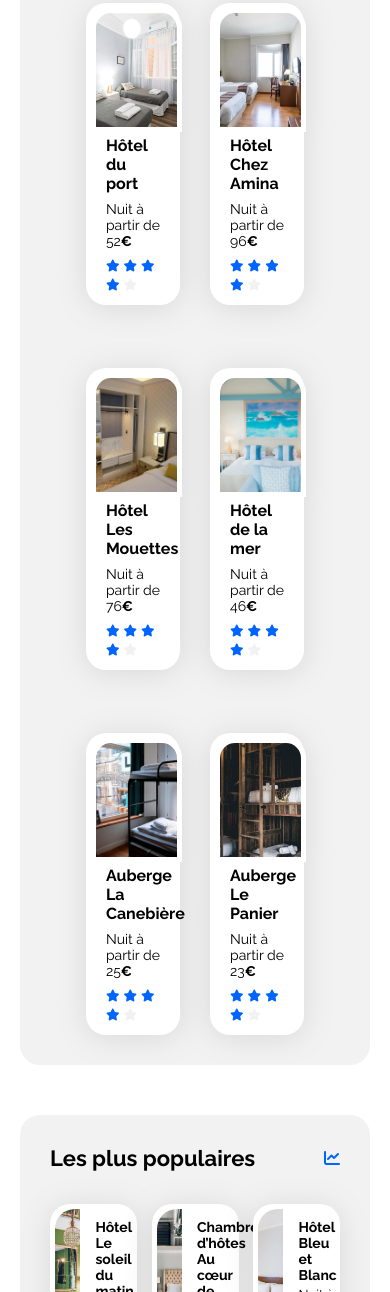
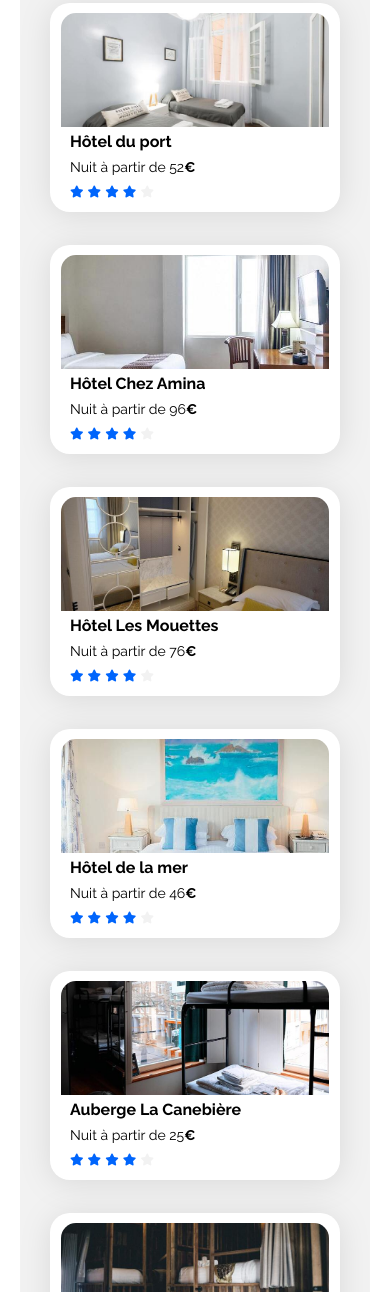
Before and after one commit to Vaaldecir/OC-Projet3, a plain HTML site: page index.html in a window 390 px wide. Shown: the part 708-2000 px from the top of the page. Drawn offline with Linux system fonts and the light colour scheme.

Commit message:
Finalisation CSS hebergement + responsive tablette et telephone

```diff
--- a/css/style.css
+++ b/css/style.css
@@ -228,6 +228,8 @@ a {
 
 /****** Hebergements ***********/
 .hebergements {
+  display: flex;
+  flex-direction: column;
   width: 65%;
 }
 
@@ -238,14 +240,16 @@ a {
 
 .hebergements-card {
   display: flex;
-  flex-flow:row wrap;
-  justify-content: center;
-  gap: 30px;
+  flex-flow: row wrap;
+  justify-content: space-between;
+}
+.hebergement-article {
+  display: flex;
+  flex-direction: column;
+  align-items: center;
 }
 
 .hebergements-card .card {
-  display: flex;
-  flex-direction: column;
   margin-top: 33px;
   width: 29%;
   gap: 4px;
@@ -257,6 +261,10 @@ a {
   border: 5px solid #ffffff;
   border-top-left-radius: 20px;
   border-top-right-radius: 20px;
+}
+
+.hebergements-card-content {
+  width: 100%;
 }
 
 .hebergements-card .card-txt {
@@ -273,12 +281,18 @@ a {
 
 .hebergements-card .card-subtitle {
   margin: unset;
-  font-size: 14px
+  font-size: 14px;
 }
 
 .hebergements-card .card-rating {
   margin: 8px 0px 5px;
   padding: 0px 15px;
+}
+
+.more {
+  margin-top: 35px;
+  font-size: 18px;
+  font-weight: 700;
 }
 /****** Populaires ***********/
 .populaires {
@@ -494,4 +508,14 @@ a {
     text-align: left;
     padding-left: 8px;
   }
+
+  /* Hebergement settings */
+  .hebergements-card {
+    display: flex;
+    flex-direction: column;
+  }
+
+  .hebergements-card .card {
+    width: auto;
+  }
 }
--- a/index.html
+++ b/index.html
@@ -92,7 +92,7 @@
             <h3 class="hebergements-title">Hébergements à Marseille</h3>
             <div class="hebergements-card">
               <a href="#" class="card">
-                <article>
+                <article class="hebergement-article">
                   <img
                     src="images/hebergements/fred-kleber.jpg"
                     alt="Image de la chambre d'hôtel montrant deux lits"
@@ -115,7 +115,7 @@
                 </article>
               </a>
               <a href="#" class="card">
-                <article>
+                <article class="hebergement-article">
                   <img
                     src="images/hebergements/febrian-zakaria.jpg"
                     alt="Image de la chambre d'hôtel montrant deux lits et une fenetre"
@@ -138,7 +138,7 @@
                 </article>
               </a>
               <a href="#" class="card">
-                <article>
+                <article class="hebergement-article">
                   <img
                     src="images/hebergements/reisetopia.jpg"
                     alt="Image de la chambre d'hôtel montrant un lit double"
@@ -161,7 +161,7 @@
                 </article>
               </a>
               <a href="#" class="card">
-                <article>
+                <article class="hebergement-article">
                   <img
                     src="images/hebergements/annie-spratt.jpg"
                     alt="Image de la chambre d'hôtel montrant un lit double sur le theme de la plage"
@@ -184,7 +184,7 @@
                 </article>
               </a>
               <a href="#" class="card">
-                <article>
+                <article class="hebergement-article">
                   <img
                     src="images/hebergements/marcus-loke.jpg"
                     alt="Image de la chambre montrant des lits superposes"
@@ -207,7 +207,7 @@
                 </article>
               </a>
               <a href="#" class="card">
-                <article>
+                <article class="hebergement-article">
                   <img
                     src="images/hebergements/nicate-lee.jpg"
                     alt="Image de la chambre montrant des lits superposes en bois"
@@ -230,6 +230,7 @@
                 </article>
               </a>
             </div>
+            <a href="#" class="more">Afficher plus</a>
           </section>
           <section class="populaires">
             <div class="populaires-title">
```
